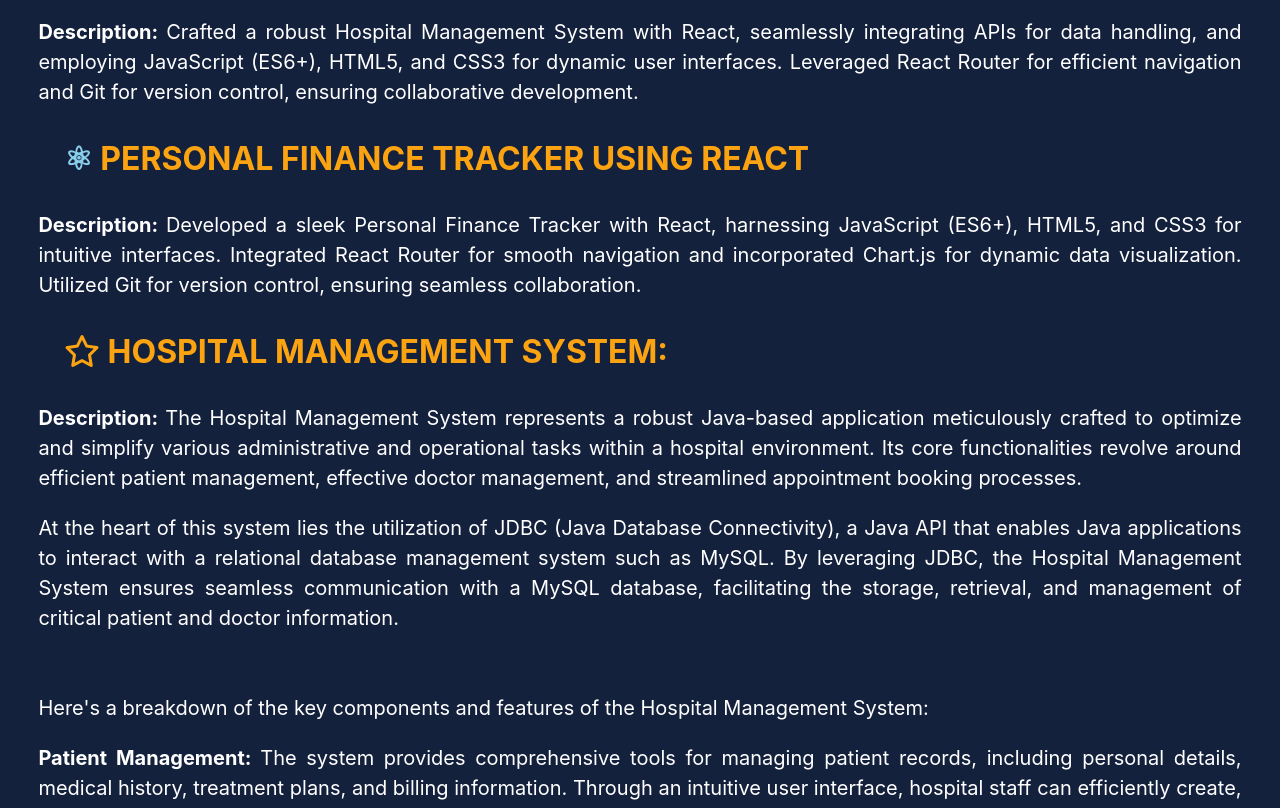
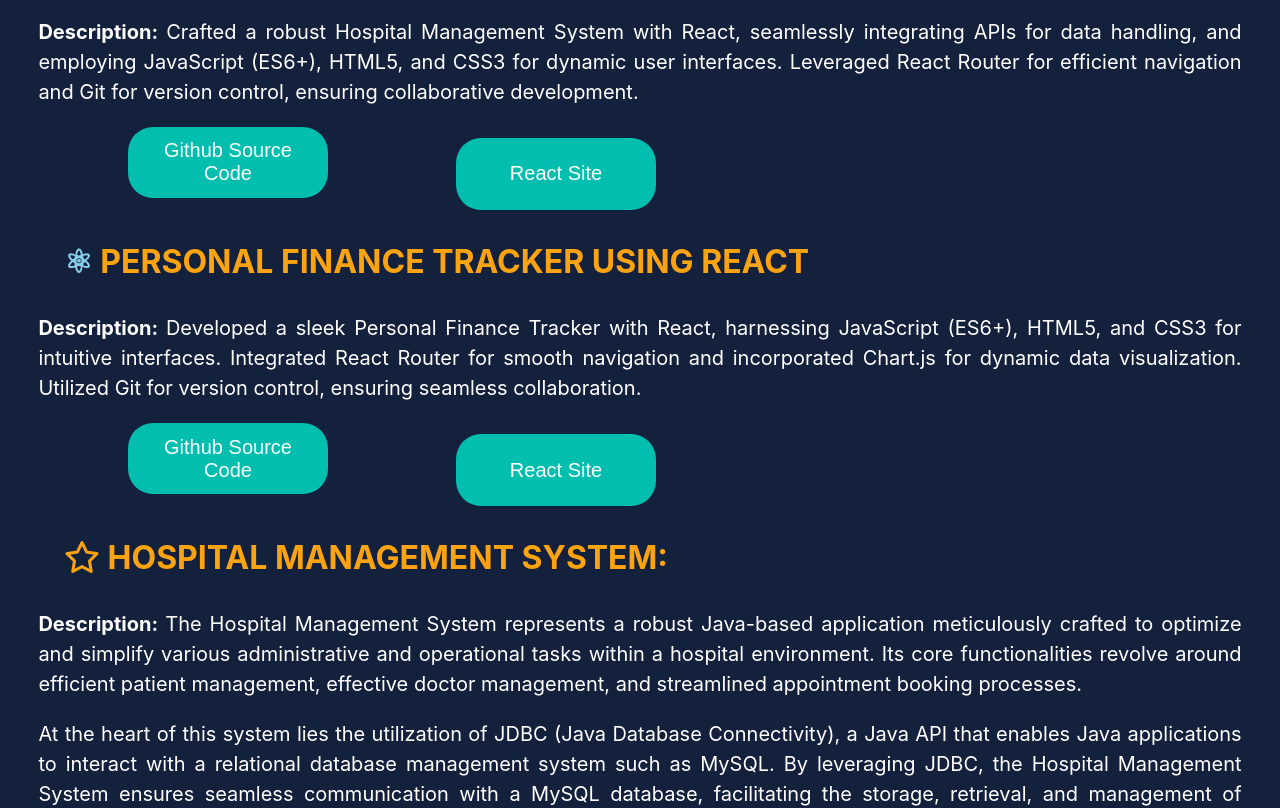
Before and after one commit to bhargavnanicaptain/V.T.BHARGAV-PORTFOLIO, a React (Create React App) app: page /projects in a window 1280 px wide. Shown: the part 1240-2048 px from the top of the page. Built offline with nearby package versions, Linux system fonts and the light colour scheme.

Commit message:
Add Projects component and React-based projects

```diff
--- a/src/Projects.js
+++ b/src/Projects.js
@@ -231,10 +231,14 @@ const Projects = () => {
                 <div>
                     <h3> <span className='react'>⚛</span> HOSPITAL MANAGEMENT SYSTEM USING REACT</h3>
                     <p><strong>Description: </strong> Crafted a robust Hospital Management System with React, seamlessly integrating APIs for data handling, and employing JavaScript (ES6+), HTML5, and CSS3 for dynamic user interfaces. Leveraged React Router for efficient navigation and Git for version control, ensuring collaborative development.</p>
+                    <a href='https://github.com/bhargavnanicaptain/HOSPTAL-MANAGEMENT-SYSTEM.git' className='a1' target='_blank'><button className='btn'>Github Source Code</button></a>
+                    <a href='https://hosptal-management-system-lxi0gphmo.vercel.app/'><button className='btn1'>React Site</button></a><br />
                 </div>
                 <div>
                     <h3> <span className='react'>⚛</span> PERSONAL FINANCE TRACKER USING REACT</h3>
                     <p><strong>Description: </strong> Developed a sleek Personal Finance Tracker with React, harnessing JavaScript (ES6+), HTML5, and CSS3 for intuitive interfaces. Integrated React Router for smooth navigation and incorporated Chart.js for dynamic data visualization. Utilized Git for version control, ensuring seamless collaboration.</p>
+                    <a href='https://github.com/bhargavnanicaptain/FINANCE-TRACKER-USING-REACT.git' className='a1' target='_blank'><button className='btn'>Github Source Code</button></a>
+                    <a href='https://finance-tracker-using-react-mjyww7l35.vercel.app/'><button className='btn1'>React Site</button></a><br />
                 </div>
             </div>
             <h3><i className="fa-regular fa-star"></i>  HOSPITAL MANAGEMENT SYSTEM:</h3>
```
